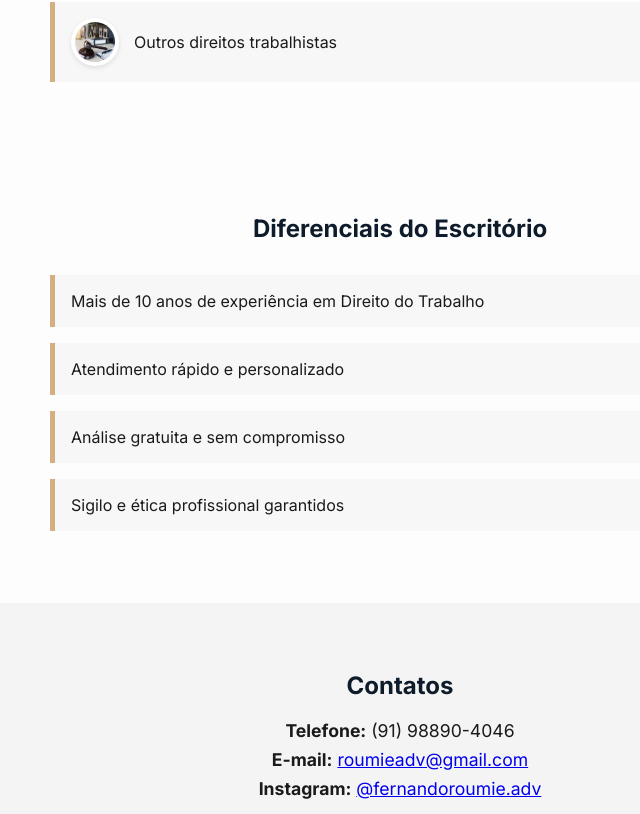
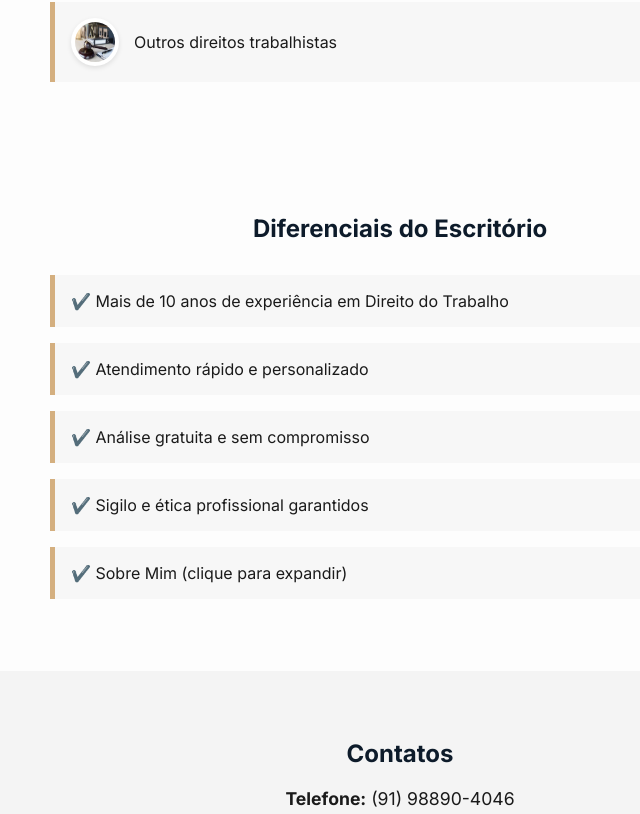
Before and after one commit to fernandoroumie/fernandoroumie, a plain HTML site: page index.html in a window 1280 px wide. Shown: the part 956-1770 px from the top of the page, without its empty margins (240-880 px from the left). Drawn offline with Linux system fonts and the light colour scheme.

Commit message:
Update index.html

```diff
--- a/index.html
+++ b/index.html
@@ -78,17 +78,22 @@
       <p id="text6" class="area-text">Inclusão de adicionais legais, diferenças salariais, equiparação e outras ações.</p>
     </ul>
   </section>
-
-  <section class="benefits">
-    <h2>Diferenciais do Escritório</h2>
-    <ul class="benefits-list">
-      <li>Mais de 10 anos de experiência em Direito do Trabalho</li>
-      <li>Atendimento rápido e personalizado</li>
-      <li>Análise gratuita e sem compromisso</li>
-      <li>Sigilo e ética profissional garantidos</li>
-    </ul>
-  </section>
-
+<section class="benefits">
+  <h2>Diferenciais do Escritório</h2>
+  <ul class="benefits-list">
+    <li>✔️ Mais de 10 anos de experiência em Direito do Trabalho</li>
+    <li>✔️ Atendimento rápido e personalizado</li>
+    <li>✔️ Análise gratuita e sem compromisso</li>
+    <li>✔️ Sigilo e ética profissional garantidos</li>
+    <li class="accordion-item">
+      <span class="accordion-toggle" onclick="toggleSobreMim()">✔️ Sobre Mim (clique para expandir)</span>
+      <div id="sobreMimContent" style="display: none; margin-top: 10px; font-size: 0.95rem;">
+        <p>Sou advogado com mais de 10 anos de atuação especializada em Direito do Trabalho e Previdenciário, com experiência tanto na atuação consultiva quanto judicial. Atuo em Belém/PA na defesa de trabalhadores em casos de demissão, acidentes de trabalho, estabilidade gestante e verbas rescisórias. </p>
+        <p>No comando do escritório Roumié Advocacia, prezo pelo atendimento ágil, humanizado e eficiente, acompanhando cada cliente de forma próxima e transparente. Também atuo fortemente em perícias e execução de decisões judiciais.</p>
+      </div>
+    </li>
+  </ul>
+</section>
    <section class="contact" id="contato">
   <h2>Contatos</h2>
   <div class="contact-info">
```
